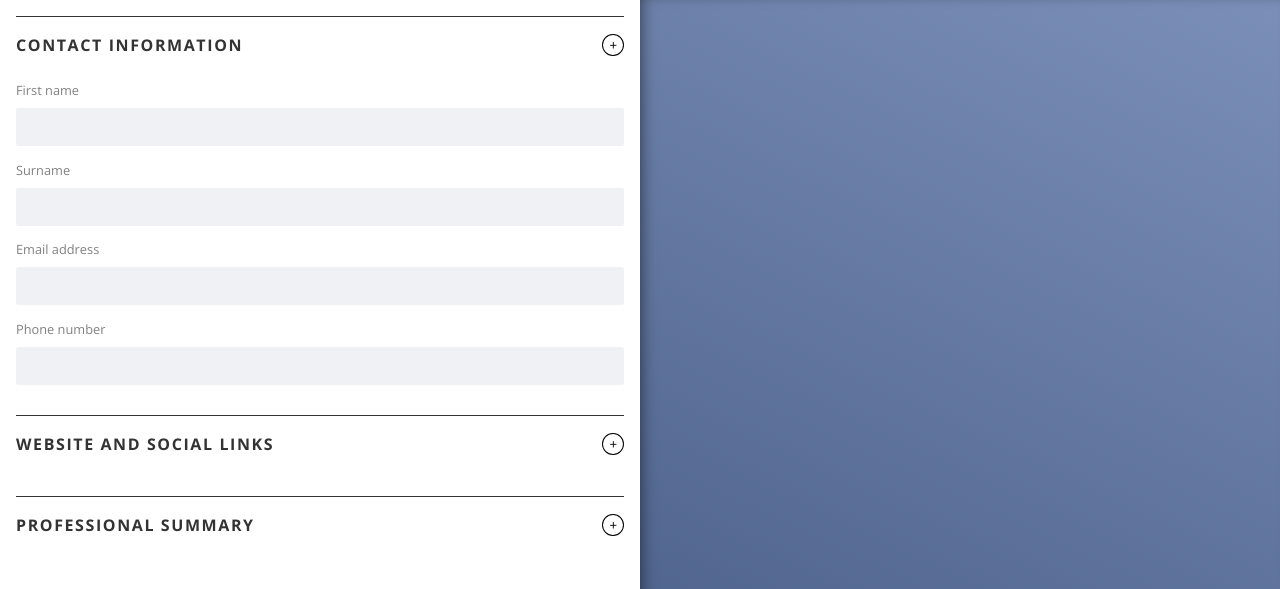
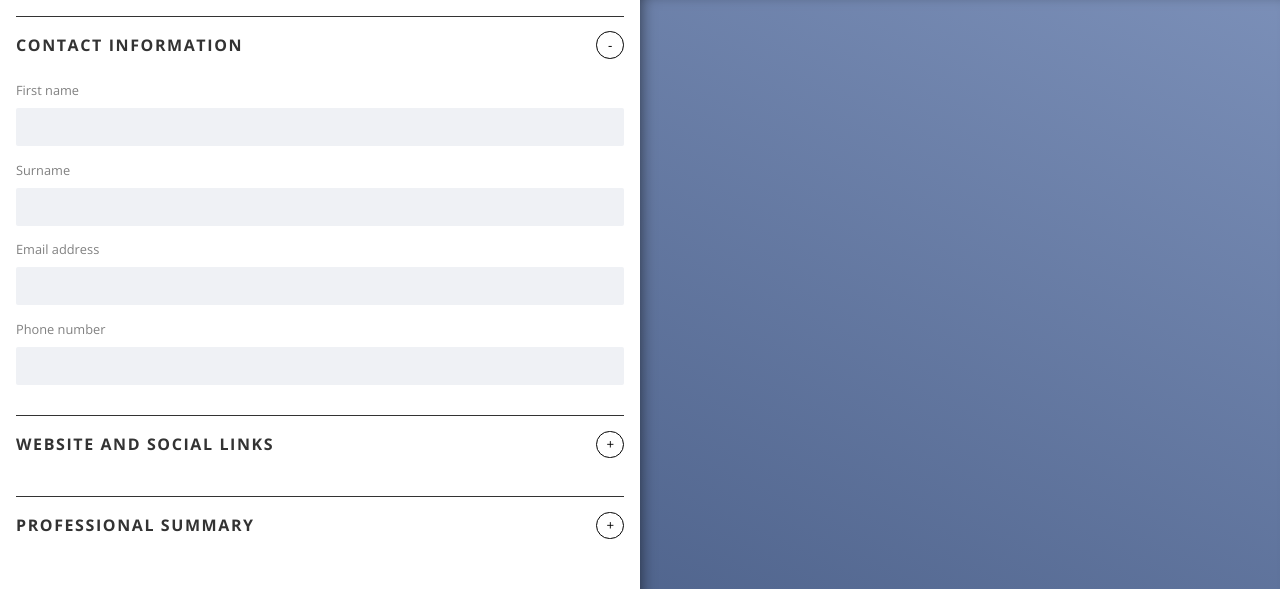
Before and after one commit to CJohnston079/odin-cv-builder, a React (Vite) app: page / in a window 1280 px wide. Shown: the top 589 px of the page. Built offline with nearby package versions, Linux system fonts and the light colour scheme.

Commit message:
feat: change textContent of accordion button when active and update padding and display of accordion buttons

```diff
--- a/src/components/Fieldset.jsx
+++ b/src/components/Fieldset.jsx
@@ -10,7 +10,7 @@ export default function Fieldset({ heading, fields, isActive, onShow }) {
 
 	return (
 		<fieldset>
-			<FieldsetHeader headerText={heading} onShow={onShow} />
+			<FieldsetHeader headerText={heading} isActive={isActive} onShow={onShow} />
 			{isActive ? fieldElements : undefined}
 		</fieldset>
 	);
--- a/src/components/FieldsetHeader.jsx
+++ b/src/components/FieldsetHeader.jsx
@@ -1,12 +1,12 @@
 import PropTypes from "prop-types";
 import "../styles/editor/FieldsetHeader.css";
 
-export default function FieldsetHeader({ headerText, onShow }) {
+export default function FieldsetHeader({ headerText, isActive, onShow }) {
 	return (
 		<div className="section-header">
 			<h2>{headerText}</h2>
 			<button type="button" onClick={onShow}>
-				+
+				{isActive ? "-" : "+"}
 			</button>
 		</div>
 	);
@@ -14,6 +14,7 @@ export default function FieldsetHeader({ headerText, onShow }) {
 
 FieldsetHeader.propTypes = {
 	headerText: PropTypes.string.isRequired,
+	isActive: PropTypes.bool.isRequired,
 	onShow: PropTypes.func.isRequired,
 };
 
--- a/src/styles/editor/FieldsetHeader.css
+++ b/src/styles/editor/FieldsetHeader.css
@@ -15,6 +15,14 @@ h2 {
 }
 
 button {
+	display: flex;
+	justify-content: center;
+	align-items: center;
+
 	border: solid 1px black;
 	border-radius: 50%;
+	padding: 0.8rem;
+
+	max-height: 1rem;
+	max-width: 1rem;
 }
```
